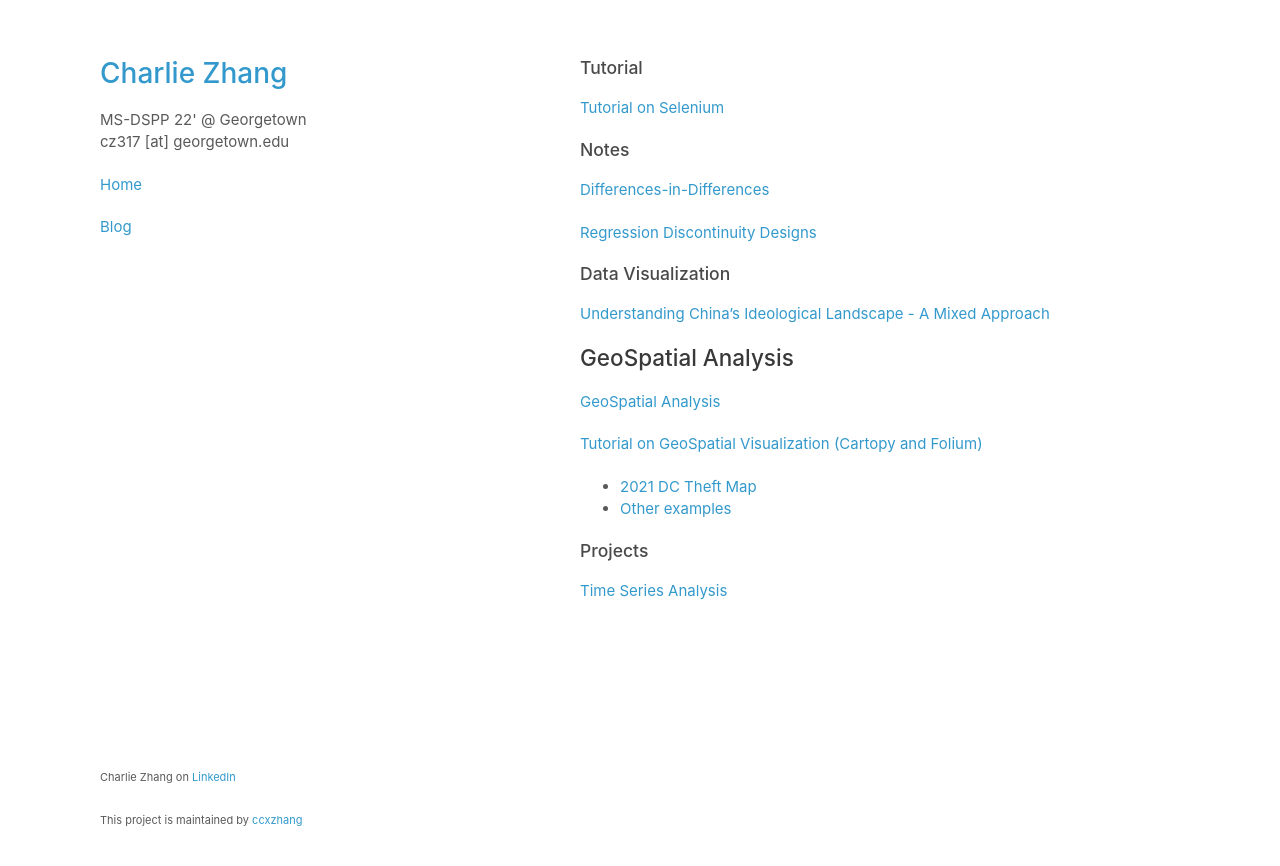
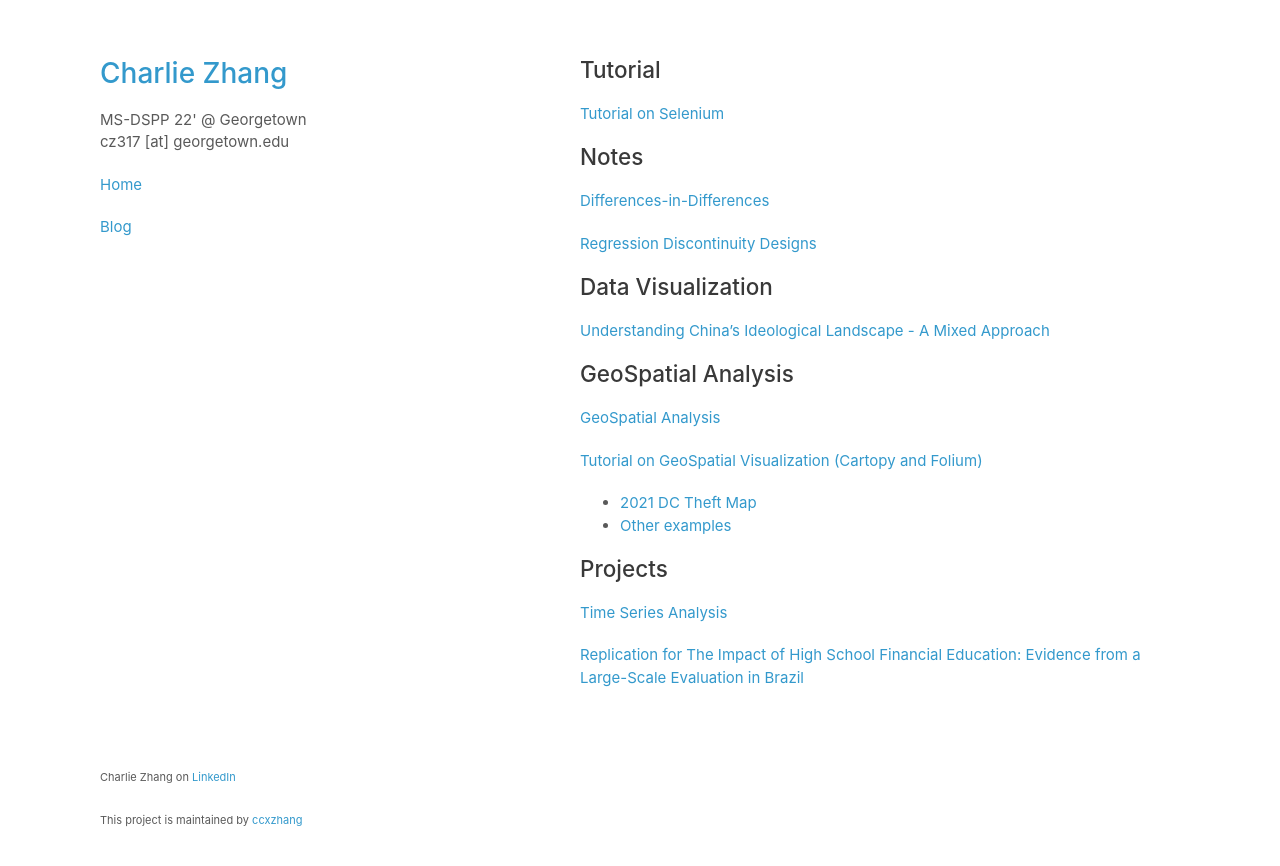
Before and after one commit to ccxzhang/ccxzhang.github.io, a Jekyll site: the page built from blog.md, in a window 1280 px wide. Shown: the top 866 px of the page. Built offline with Jekyll 4.4.1, drawn with Linux system fonts in a browser that asks for light colours; our own code applies the rules of GitHub Pages for plain Markdown files.

Commit message:
regular updates

```diff
--- a/blog.md
+++ b/blog.md
@@ -1,25 +1,28 @@
-### Tutorial
+## Tutorial
 
 [Tutorial on Selenium](blog/selenium_slides.html)
 
-### Notes
+## Notes
 
 [Differences-in-Differences](blog/CausalInference/DiD.html)
 
 [Regression Discontinuity Designs](blog/CausalInference/RDDs.html)
 
-### Data Visualization
+## Data Visualization
+
 [Understanding China's Ideological Landscape - A Mixed Approach](https://ccxzhang.github.io/4dataviz/)
 
 ## GeoSpatial Analysis
-[GeoSpatial Analysis](https://github.com/ccxzhang/GeoSpatialAnalysis)
+
+[GeoSpatial Analysis](blog/geospatial)
 
 [Tutorial on GeoSpatial Visualization (Cartopy and Folium)](https://nbviewer.org/github/ccxzhang/GeoSpatialViz/blob/7e3edc747fb70677b23a31194cbf64a731bb099c/GeoSpatialTutorial.ipynb)
-  - [2021 DC Theft Map](https://dc-theft-map.herokuapp.com/)
-  - [Other examples](blog/map_examples.md)
 
+- [2021 DC Theft Map](https://dc-theft-map.herokuapp.com/)
+- [Other examples](blog/map_examples.md)
 
-
-### Projects
+## Projects
 
 [Time Series Analysis](https://charliezhang.georgetown.domains/ts.html)
+
+[Replication for The Impact of High School Financial Education: Evidence from a Large-Scale Evaluation in Brazil](blog/replication)
--- a/index.html
+++ b/index.html
@@ -131,7 +131,7 @@
     </div>
   </section>
   <footer>
-    <p class="view"> <small> Charlie Zhang on <a href="https://www.linkedin.com/in/charlie-zhang-b639a1128/"> LinkedIn </a></small></p>
+    <p class="view"> <small> Charlie Zhang on <a href="https://www.linkedin.com/in/chenxiao-charlie-z-b639a1128/"> LinkedIn </a></small></p>
 
     <p> <small> This project is maintained by <a href="https://github.com/ccxzhang">ccxzhang</a> </small> </p>
 
```
Also changed, not shown: blog/geospatial.md (added, +15 -0 lines), blog/replication.md (added, +16 -0 lines), 2 other files.
